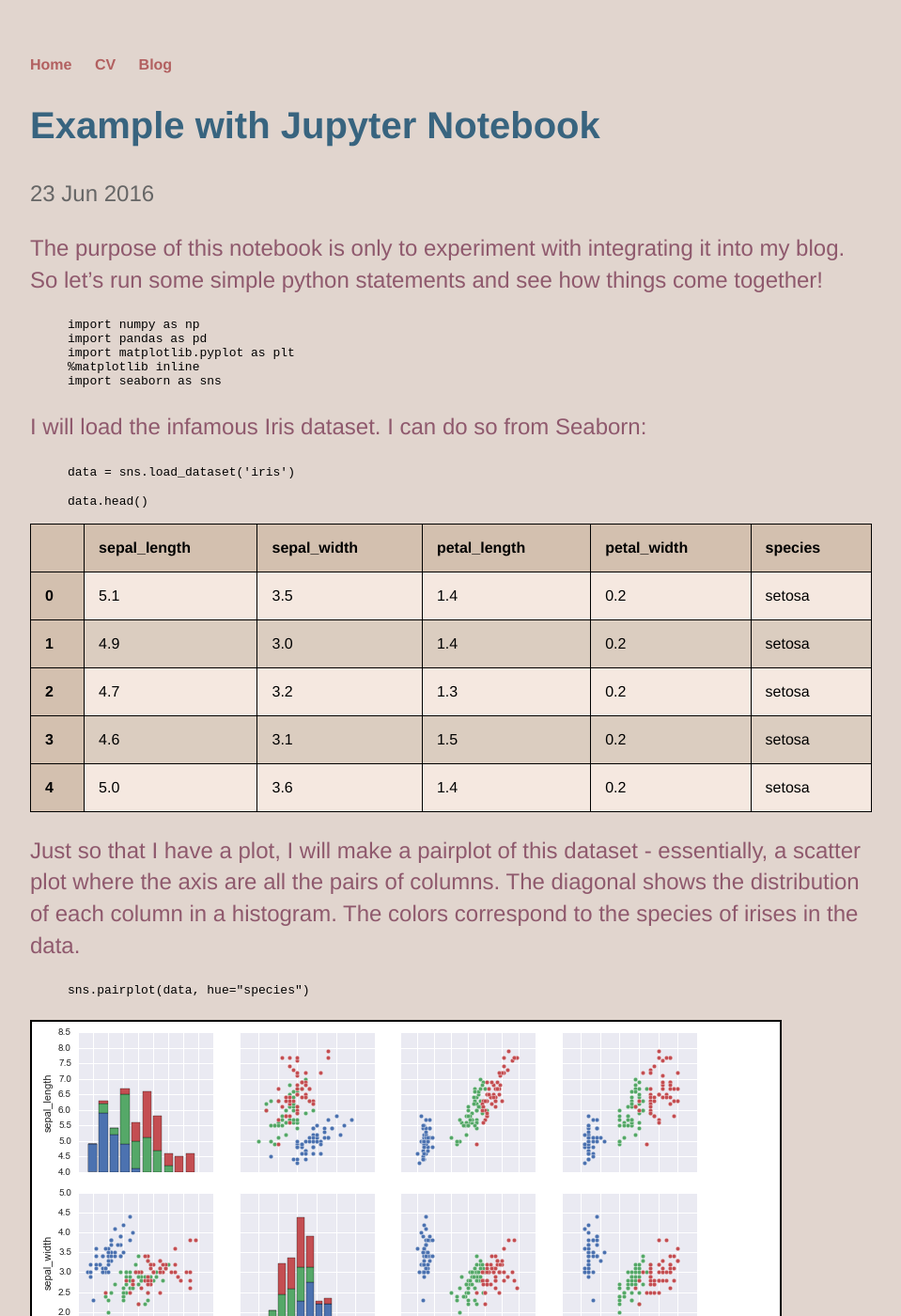
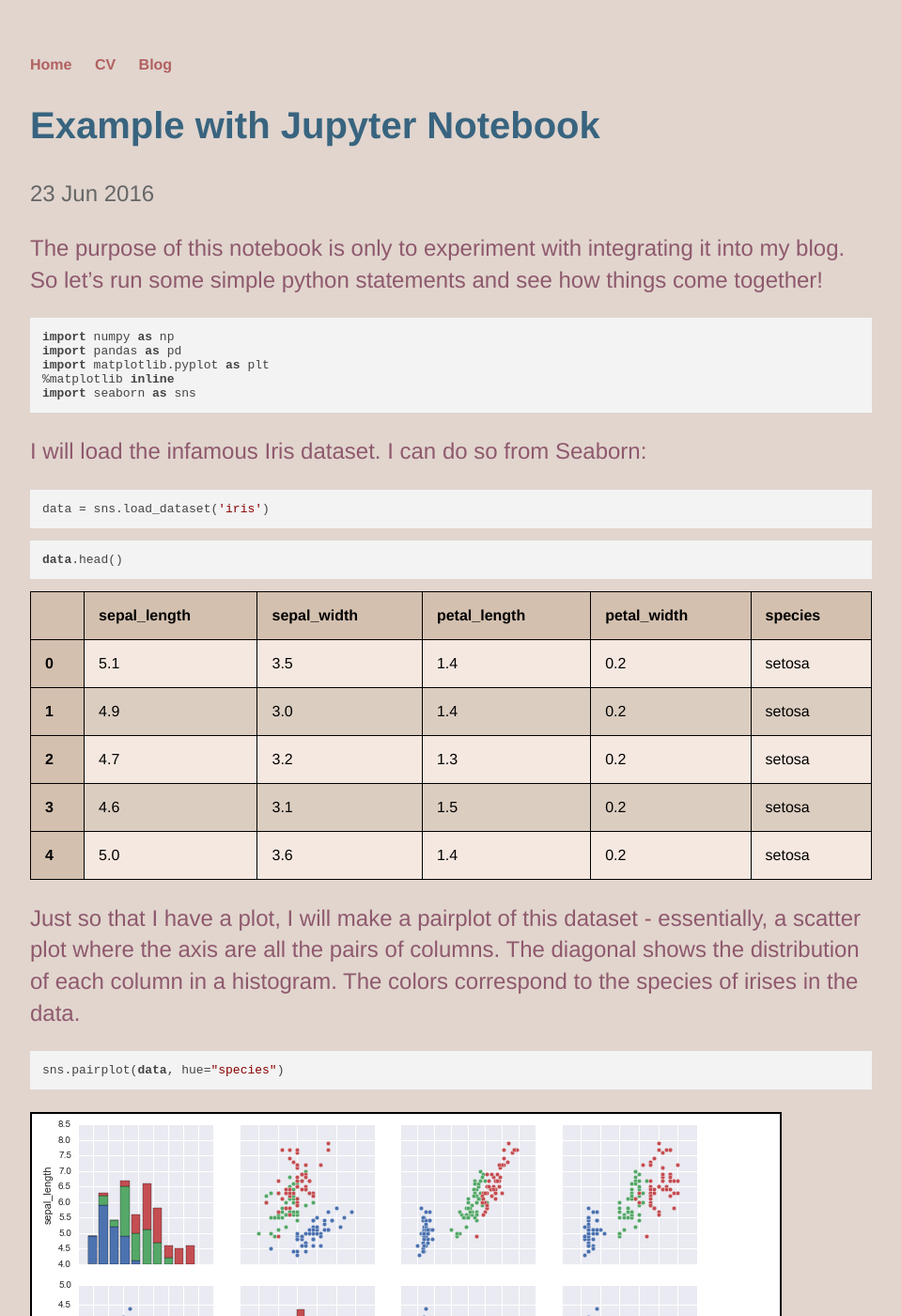
Before and after one commit to a-silvia/a-silvia.github.io, a Jekyll site: the page built from _posts/2016-06-23-Jupyter-Example.md, in a window 1280 px wide and 1400 px high. Shown: the whole window at 94% size, without its empty margins (160-1119 px from the left). Built offline with Jekyll 4.4.1, drawn with Linux system fonts in a browser that asks for light colours; nearby versions of some CDN libraries.

Commit message:
Suggestion of usage of highlight.js for language agnostic syntax highlighting.

````diff
--- a/_config.yml
+++ b/_config.yml
@@ -1,11 +1,12 @@
 name: Ana Silvia
-markdown: kramdown
 url: "https://a-silvia.github.io"
 baseurl:
 
 favicon: "/img/icons/favicon.svg"
 
-highlighter: rouge
+# Editing Settings
+markdown: kramdown
+highlighter: none
 
 ############
 # Timeline #
@@ -27,5 +28,6 @@ events:
   - image: "/img/timeline/prague.png"
     date: "January 2011 - August 2011"
     description: "ERASMUS in CVUT (Prague, Czech Republic)"
+
 # First image of the Timeline
 timeline-img: "/img/timeline/before.png"
--- a/_layouts/post.html
+++ b/_layouts/post.html
@@ -7,6 +7,11 @@
 			<link rel="stylesheet" type="text/css" href="/css/base.css">
 			<!-- link to specific stylesheet -->
 			<link rel="stylesheet" type="text/css" href="/css/post.css">
+
+			<!-- highlight.js -->
+			<link rel="stylesheet" href="//cdnjs.cloudflare.com/ajax/libs/highlight.js/9.4.0/styles/default.min.css">
+			<script src="//cdnjs.cloudflare.com/ajax/libs/highlight.js/9.4.0/highlight.min.js"></script>
+			<script>hljs.initHighlightingOnLoad();</script>
 		</head>
 		<body>
 			<nav>
--- a/_posts/2016-06-23-Jupyter-Example.md
+++ b/_posts/2016-06-23-Jupyter-Example.md
@@ -6,25 +6,25 @@ date: 2016-06-23
 The purpose of this notebook is only to experiment with integrating it into my blog. So let's run some simple python statements and see how things come together!
 
 
-{% highlight python %}
+```
 import numpy as np
 import pandas as pd
 import matplotlib.pyplot as plt
 %matplotlib inline
 import seaborn as sns
-{% endhighlight %}
+```
 
 I will load the infamous Iris dataset. I can do so from Seaborn:
 
 
-{% highlight python %}
+```
 data = sns.load_dataset('iris')
-{% endhighlight %}
+```
 
 
-{% highlight py %}
+```
 data.head()
-{% endhighlight %}
+```
 
 
 
@@ -90,8 +90,8 @@ data.head()
 Just so that I have a plot, I will make a pairplot of this dataset - essentially, a scatter plot where the axis are all the pairs of columns. The diagonal shows the distribution of each column in a histogram. The colors correspond to the species of irises in the data.
 
 
-{% highlight python %}
+```
 sns.pairplot(data, hue="species")
-{% endhighlight %}
+```
 
 <img src="/notebooks/Example_files/Example_6_1.png" class="plot">
````
